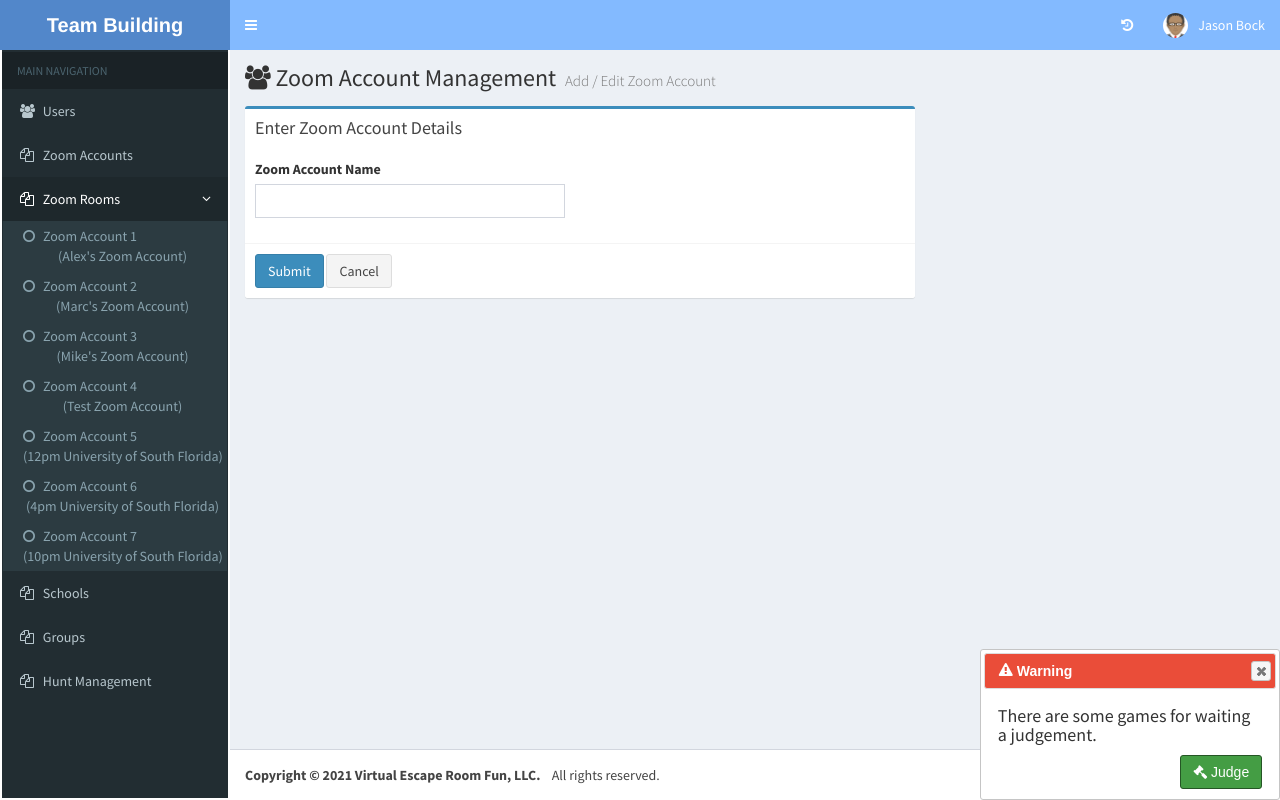
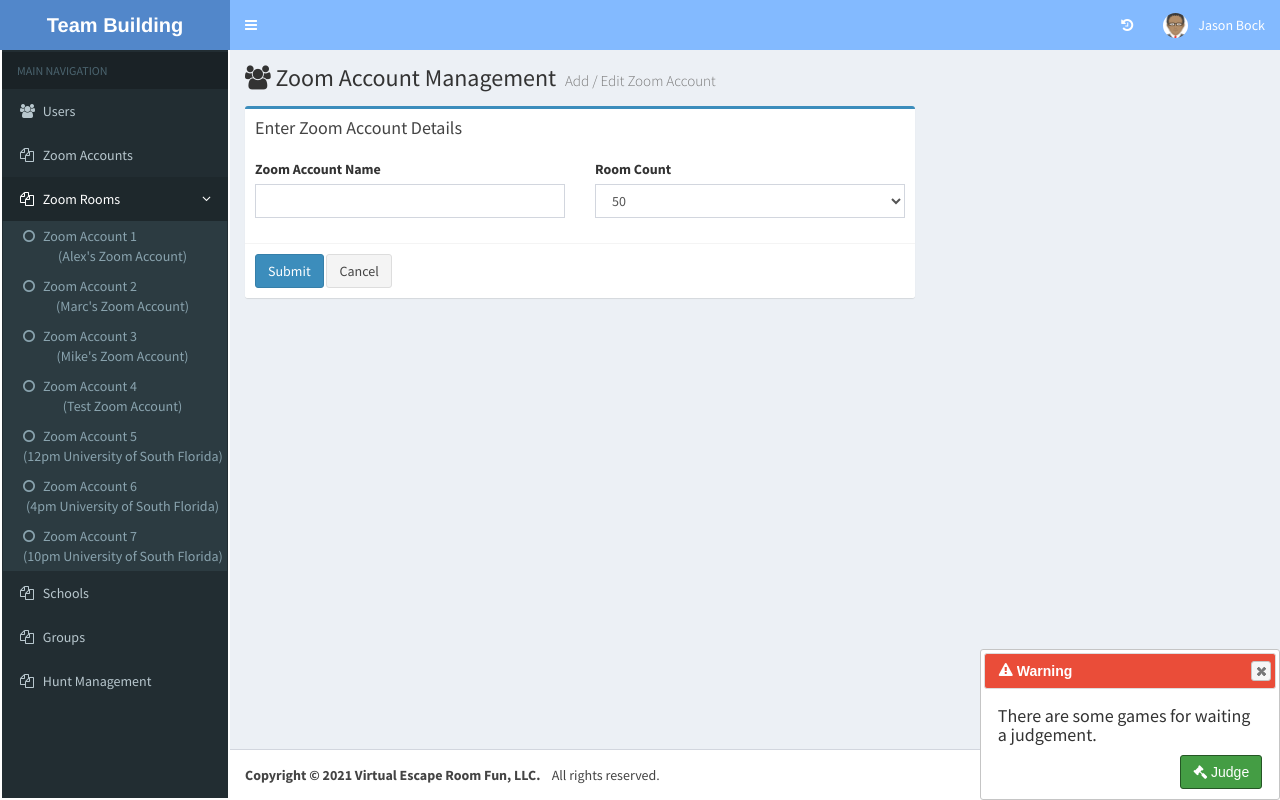
Before and after one commit to techsavvy1013/Scavhunt, a CodeIgniter app: page /database/insertZoomAccount in a window 1280 px wide. Run offline with CodeIgniter, Linux system fonts and the light colour scheme; a user stored in the database is signed in; data comes from the database, SQL or seed files in the repository; some libraries are stand-ins or nearby versions.

Commit message:
Zoom room count 2 cases view

```diff
--- a/application/views/addNewZoomAccount.php
+++ b/application/views/addNewZoomAccount.php
@@ -29,8 +29,17 @@
                                     </div>
 
                                 </div>
+
                                 <div class="col-md-6">
+                                    <div class="form-group">
+                                        <label for="role">Room Count</label>
+                                        <select class="form-control required" id="room_count" name="room_count">
+                                            <option value="50">50</option>
+                                            <option value="200">200</option>
+                                        </select>
+                                    </div>
                                 </div>
+
                             </div>
                         </div><!-- /.box-body -->
 
--- a/application/views/zoomrooms.php
+++ b/application/views/zoomrooms.php
@@ -175,7 +175,7 @@
                 </thead>
                 <tbody>
                 <?php
-                    for ($i=0; $i<25; $i++)
+                    for ($i=0; $i<((int)$room_count / 2); $i++)
                     {
                 ?>
                     <tr>
```
